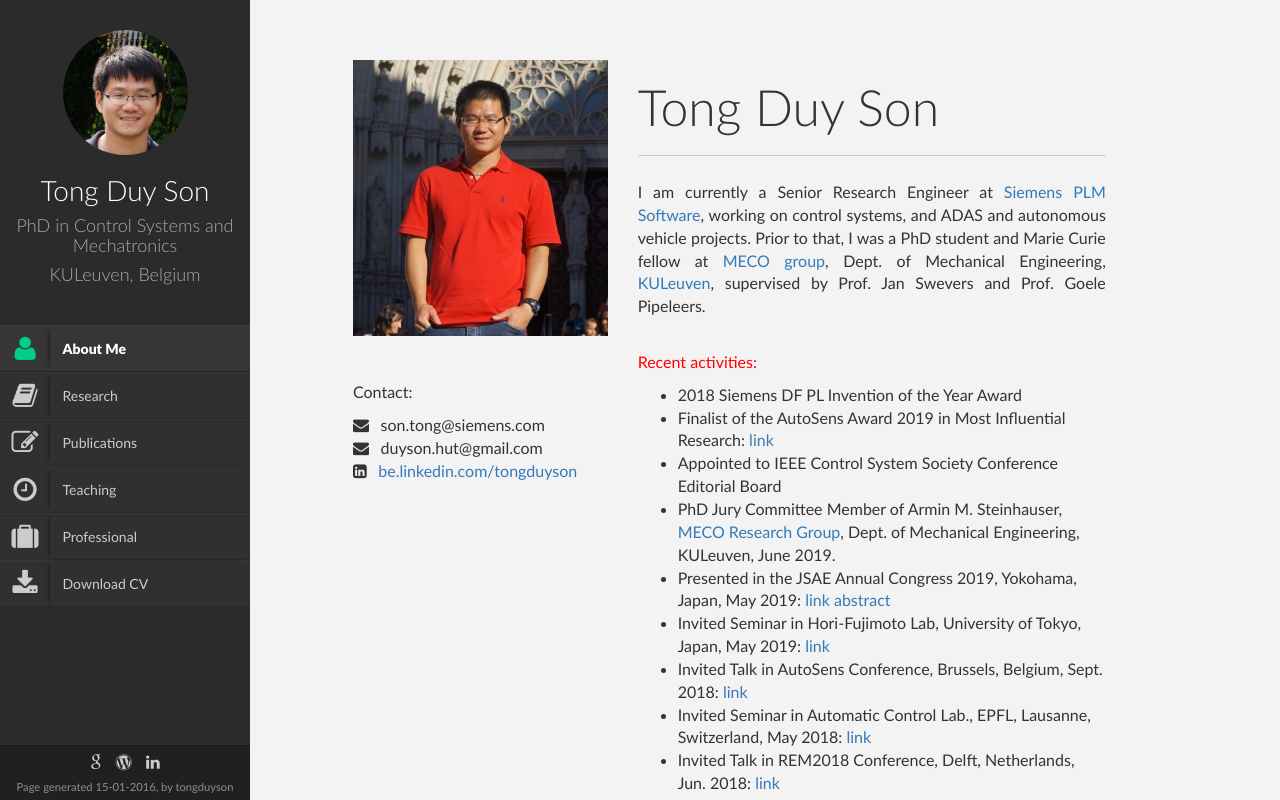
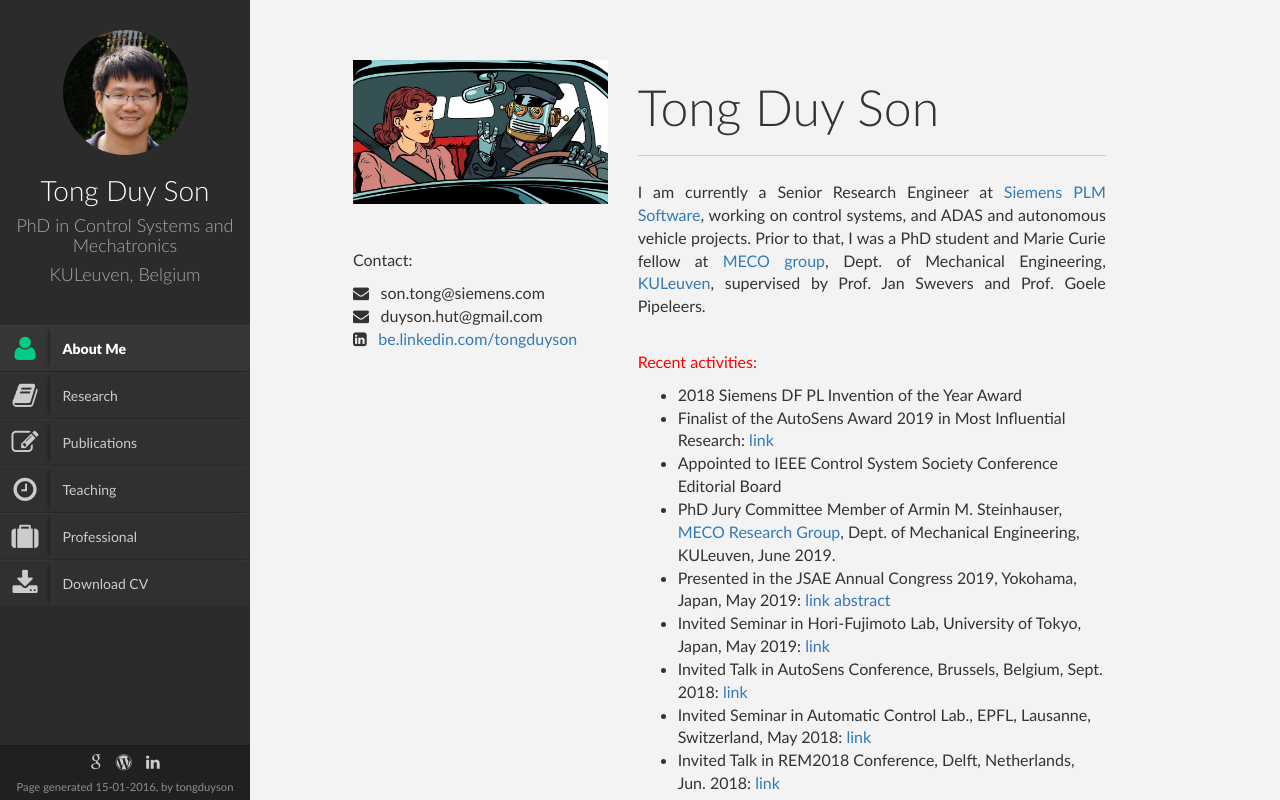
Before and after one commit to sontongsisw/tongduyson.github.io, a plain HTML site: page index.html in a window 1280 px wide. Drawn offline with Linux system fonts and the light colour scheme.

Commit message:
update
a

```diff
--- a/index.html
+++ b/index.html
@@ -159,7 +159,7 @@
                                     <div class="col-sm-2 visible-sm"></div>
                                     <div class="col-sm-8 col-md-4">
                                         <div class="biothumb">
-                                            <img alt="image" src="img/personal/Son_big5.jpg" class="img-responsive " height="460" width="300">
+                                            <img alt="image" src="img/personal/av.jpg" class="img-responsive " height="460" width="300">
 											<BR><BR>
 											<p> Contact: </p>
                                             <ul class="list-unstyled">
```
Also changed, not shown: img/personal/av.jpg (added), 1 other file.
